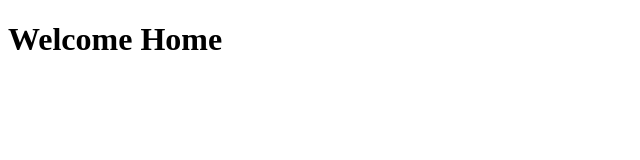
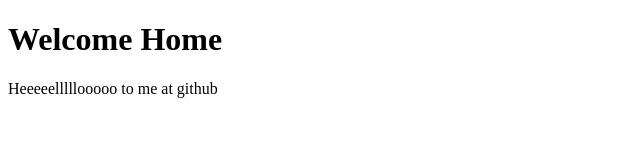
Before and after one commit to jintekkho-astroboy/Universal, a plain HTML site: page index.html in a window 1280 px wide. Shown: the whole page, without its empty margins (0-640 px from the left). Drawn offline with Linux system fonts and the light colour scheme.

Commit message:
adding paragraph

```diff
--- a/index.html
+++ b/index.html
@@ -8,5 +8,6 @@
 </head>
 <body>
   <h1>Welcome Home</h1>
+  <p>Heeeeelllllooooo to me at github</p>
 </body>
 </html>
```
